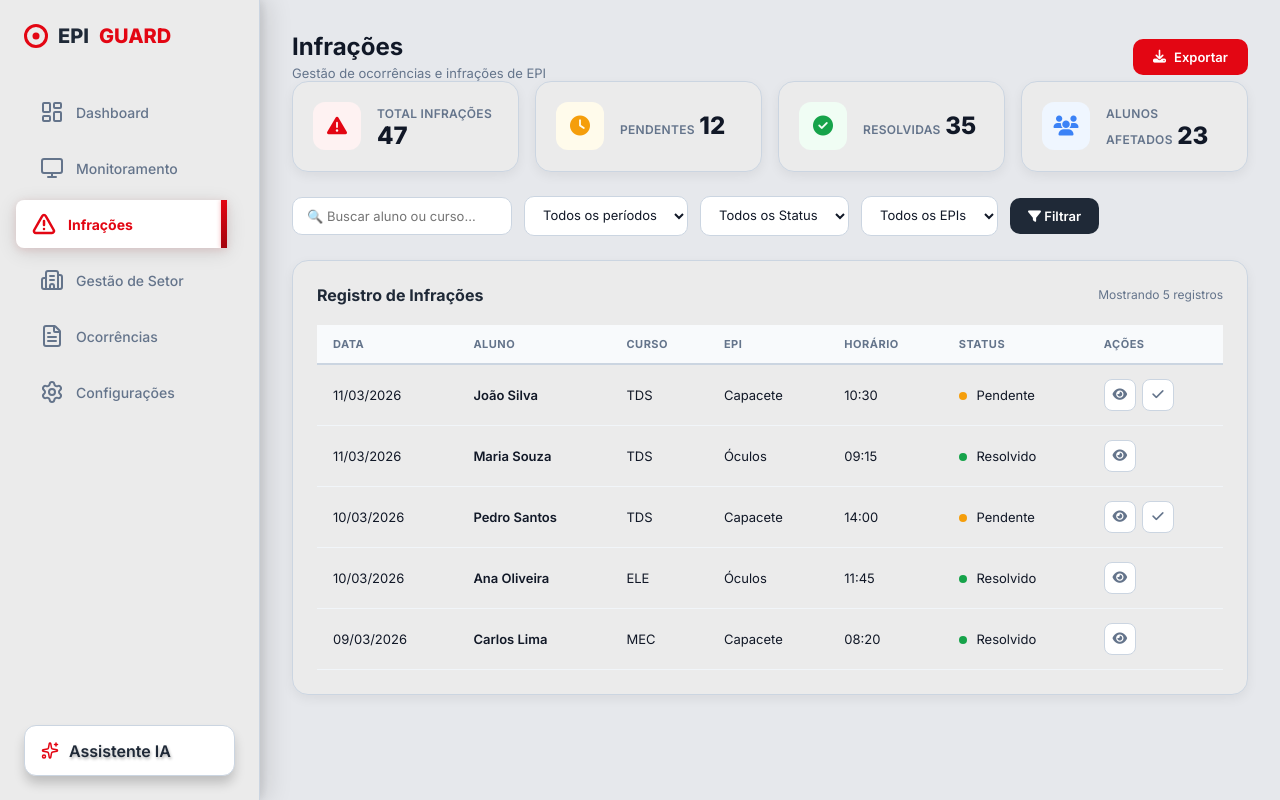
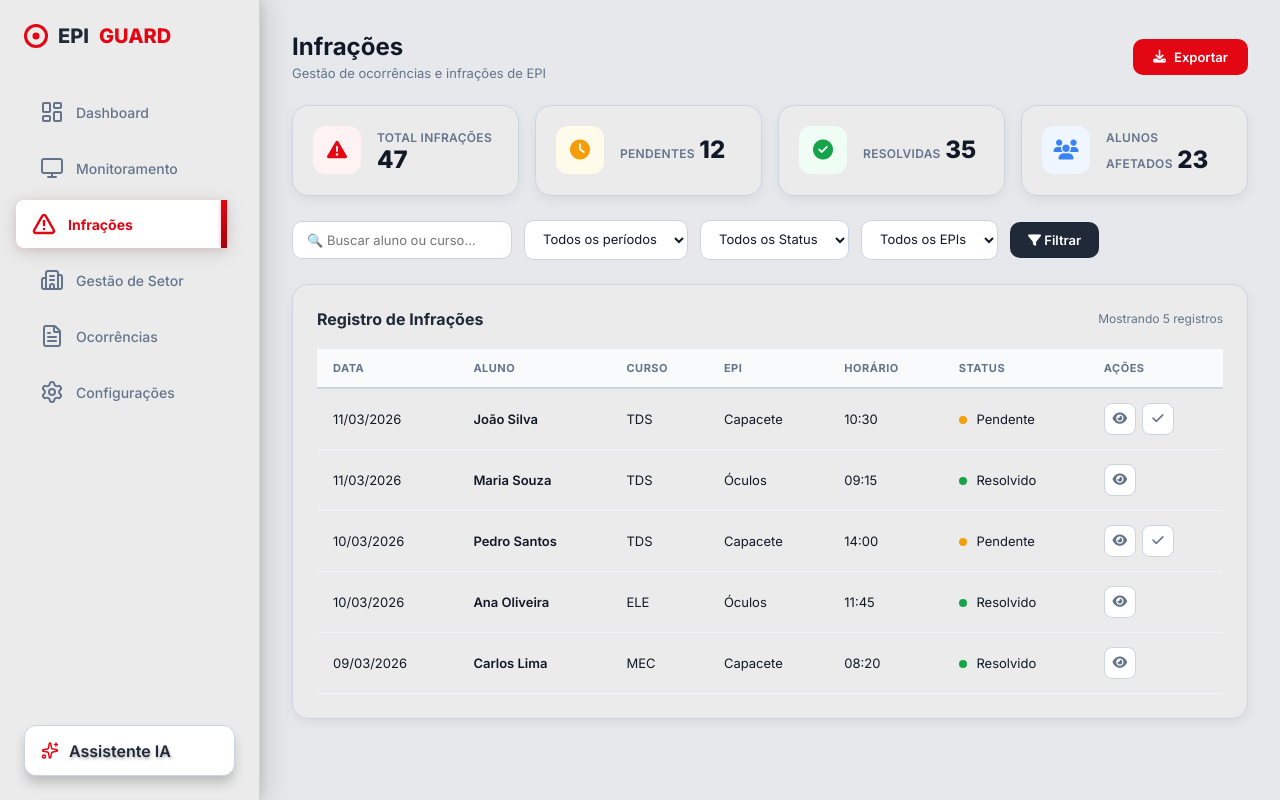
Before and after one commit to Arth-t-carvalho/epiGuard, a PHP site: page /infractions in a window 1280 px wide. Run offline with PHP 8.4, Linux system fonts and the light colour scheme; some libraries are stand-ins or nearby versions.

Commit message:
feat: correção do gap
*alterando os gaps do css do dashboard
*resolução de conflitos no login

```diff
--- a/assets/css/dashboard.css
+++ b/assets/css/dashboard.css
@@ -180,6 +180,12 @@ body {
     gap: 24px;
     animation: fadeInUpContent 0.8s cubic-bezier(0.25, 0.8, 0.25, 1) forwards;
     animation-delay: 0.1s;
+}
+
+.content-fade {
+    display: flex;
+    flex-direction: column;
+    gap: 32px;
 }
 
 /* HEADER */
@@ -348,7 +354,7 @@ body {
 .kpi-grid {
     display: grid;
     grid-template-columns: repeat(auto-fit, minmax(200px, 1fr));
-    gap: 10px;
+    gap: 24px;
 }
 
 /* ESTILO PADRÃO DOS CARDS */
@@ -412,7 +418,7 @@ body {
     display: grid;
     grid-template-columns: 2fr 1fr 1fr;
     /* Calendar, Donut, List */
-    gap: 24px;
+    gap: 32px;
     min-height: 340px;
     margin-bottom: 25px;
 }
--- a/src/Presentation/View/infractions/index.php
+++ b/src/Presentation/View/infractions/index.php
@@ -19,7 +19,6 @@
         <?php include __DIR__ . '/../layout/sidebar.php'; ?>
 
         <main class="main-content">
-            <div id="page-content-wrapper" class="content-fade">
             <!-- Header -->
             <header class="header">
                 <div class="page-title">
@@ -189,7 +188,6 @@
                     </table>
                 </div>
             </div>
-            </div>
         </main>
     </div>
 
--- a/src/Presentation/View/management/departments.php
+++ b/src/Presentation/View/management/departments.php
@@ -145,7 +145,6 @@
         <?php include __DIR__ . '/../layout/sidebar.php'; ?>
 
         <main class="main-content">
-            <div id="page-content-wrapper" class="content-fade">
             <!-- Header -->
             <div class="setor-header">
                 <div class="page-title">
@@ -265,8 +264,6 @@
                     </tbody>
                 </table>
             </div>
-            </div>
-        </main>
         </main>
     </div>
 
```
Also changed, not shown: composer.json (line endings or trailing spaces). Lines whose indentation alone changed are shown as unchanged.
